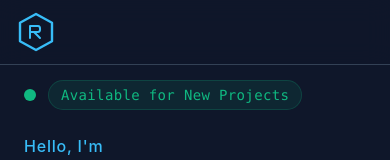
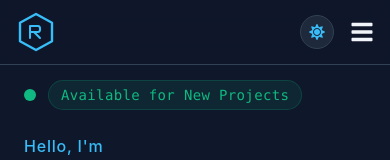
Before and after one commit to rahulpro1012/Portfolio_Website, a React (Vite) app: page / in a window 390 px wide. Shown: the top 160 px of the page. Built offline with nearby package versions, Linux system fonts and the light colour scheme.

Commit message:
Updated readme and navbar for mobile view

```diff
--- a/src/components/Home.jsx
+++ b/src/components/Home.jsx
@@ -12,7 +12,7 @@ import { VscAzure } from "react-icons/vsc";
 
 function Home() {
   const resumeLink =
-    "https://drive.google.com/file/d/1OhfCkEokpVx4utiPbQ9IyieOaFIc_ofh/view?usp=sharing";
+    "https://drive.google.com/file/d/1P-VMFXPujYLB8-M-ObRlybmwLV3gIZPJ/view?usp=sharing";
 
   return (
     <section
--- a/src/components/Navbar.jsx
+++ b/src/components/Navbar.jsx
@@ -1,10 +1,11 @@
 import { useState, useEffect } from "react";
 import { Link } from "react-scroll";
-import { FaDownload, FaSun, FaMoon } from "react-icons/fa";
-import Logo from "./Logo"; // Import your new Logo
+import { FaDownload, FaSun, FaMoon, FaBars, FaTimes } from "react-icons/fa";
+import Logo from "./Logo";
 
 function Navbar() {
   const [isDarkMode, setIsDarkMode] = useState(true);
+  const [isMenuOpen, setIsMenuOpen] = useState(false);
 
   useEffect(() => {
     if (isDarkMode) {
@@ -14,9 +15,10 @@ function Navbar() {
     }
   }, [isDarkMode]);
 
-  const toggleTheme = () => {
-    setIsDarkMode(!isDarkMode);
-  };
+  const toggleTheme = () => setIsDarkMode(!isDarkMode);
+
+  // Close menu when clicking a link
+  const closeMenu = () => setIsMenuOpen(false);
 
   const resumeLink =
     "https://drive.google.com/file/d/1OhfCkEokpVx4utiPbQ9IyieOaFIc_ofh/view?usp=sharing";
@@ -38,11 +40,10 @@ function Navbar() {
             className="flex-shrink-0 cursor-pointer group"
             onClick={() => window.scrollTo({ top: 0, behavior: "smooth" })}
           >
-            {/* The SVG Logo scales perfectly here */}
             <Logo className="h-10 w-10 stroke-accent group-hover:stroke-textMain transition-all duration-300" />
           </div>
 
-          {/* Links */}
+          {/* --- DESKTOP MENU (Hidden on Mobile) --- */}
           <div className="hidden md:block">
             <ul className="flex flex-row gap-8 text-sm font-medium text-textMuted">
               {navLinks.map((link) => (
@@ -65,7 +66,7 @@ function Navbar() {
             </ul>
           </div>
 
-          {/* Right Side: Resume + Theme Toggle */}
+          {/* --- DESKTOP RIGHT SIDE (Resume + Theme) --- */}
           <div className="hidden md:flex items-center gap-4">
             <button
               onClick={toggleTheme}
@@ -84,8 +85,61 @@ function Navbar() {
               Resume <FaDownload size={10} />
             </a>
           </div>
+
+          {/* --- MOBILE HAMBURGER BUTTON (Visible only on Mobile) --- */}
+          <div className="md:hidden flex items-center gap-4">
+            {/* Theme Toggle for Mobile */}
+            <button
+              onClick={toggleTheme}
+              className="p-2 rounded-full bg-secondary border border-border text-accent"
+            >
+              {isDarkMode ? <FaSun size={16} /> : <FaMoon size={16} />}
+            </button>
+
+            <button
+              onClick={() => setIsMenuOpen(!isMenuOpen)}
+              className="text-textMain focus:outline-none"
+              aria-label="Open Menu"
+            >
+              {isMenuOpen ? <FaTimes size={24} /> : <FaBars size={24} />}
+            </button>
+          </div>
         </div>
       </div>
+
+      {/* --- MOBILE MENU DROPDOWN --- */}
+      {isMenuOpen && (
+        <div className="md:hidden absolute top-16 left-0 w-full bg-primary/95 backdrop-blur-xl border-b border-border shadow-2xl animate-fadeIn">
+          <ul className="flex flex-col items-center py-6 space-y-6 text-textMain font-medium">
+            {navLinks.map((link) => (
+              <li key={link.id}>
+                <Link
+                  to={link.id}
+                  smooth={true}
+                  duration={500}
+                  offset={-80}
+                  onClick={closeMenu} // Close menu when clicked
+                  className="text-lg hover:text-accent transition-colors cursor-pointer"
+                >
+                  {link.label}
+                </Link>
+              </li>
+            ))}
+
+            {/* Mobile Resume Button */}
+            <li className="pt-4">
+              <a
+                href={resumeLink}
+                target="_blank"
+                rel="noopener noreferrer"
+                className="flex items-center gap-2 px-6 py-3 text-sm font-bold text-white bg-accent rounded-full hover:opacity-90 transition-all shadow-lg"
+              >
+                Resume <FaDownload size={12} />
+              </a>
+            </li>
+          </ul>
+        </div>
+      )}
     </nav>
   );
 }
```
Also changed, not shown: 1 other file (tests, documents, lock files or other folders).
